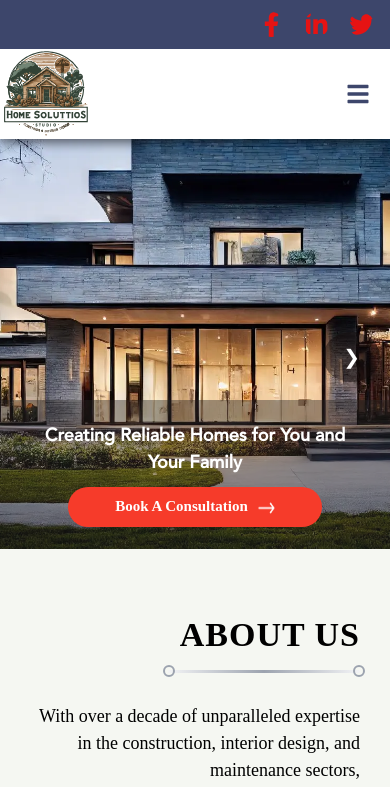
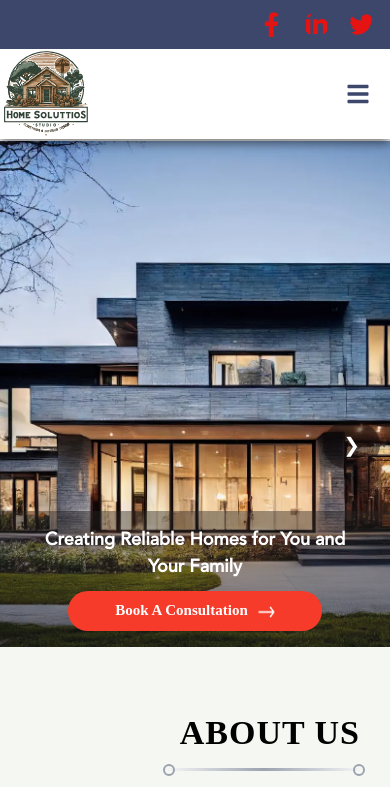
Before and after one commit to ChinmayaKumarJagadev/HomeSolution, a Next.js app: page / in a window 390 px wide. Shown: the top 787 px of the page. Built offline with nearby package versions, Linux system fonts and the light colour scheme; a web font is replaced by a local one.

Commit message:
fix new changes

```diff
--- a/src/styles/hero.module.css
+++ b/src/styles/hero.module.css
@@ -1,8 +1,8 @@
 .hero_container {
-  height: calc(100vh - 142px);
+  height: calc(100vh - 141px);
   overflow-x: hidden;
   width: 100%;
-  /* margin-top: 142px; */
+  margin-top: 141px;
   position: relative;
 }
 .carouselItem {
@@ -10,7 +10,7 @@
 }
 
 .bgImage {
-  height: calc(100vh - 142px) !important;
+  height: calc(100vh - 141px) !important;
   width: 100% !important;
   object-fit: cover;
   /* box-shadow: rgba(138, 92, 231, 0.863) 0px 34px 10px; */
@@ -141,22 +141,22 @@
 
 @media screen and (max-width: 1024px) {
   .hero_container {
-    height: 65vh;
+    height: 60vh;
   }
   .bgImage {
     object-position: center;
-    height: 65vh !important;
+    height: 60vh !important;
   }
   .imageContainer {
-    height: 65vh;
+    height: 60vh;
   }
   .customArrowPrev {
-    top: 65%;
+    top: 60%;
     font-size: 20px;
     padding: 10px 20px;
   }
   .customArrowNext {
-    top: 65%;
+    top: 60%;
     font-size: 20px;
     padding: 10px 20px;
   }
```
